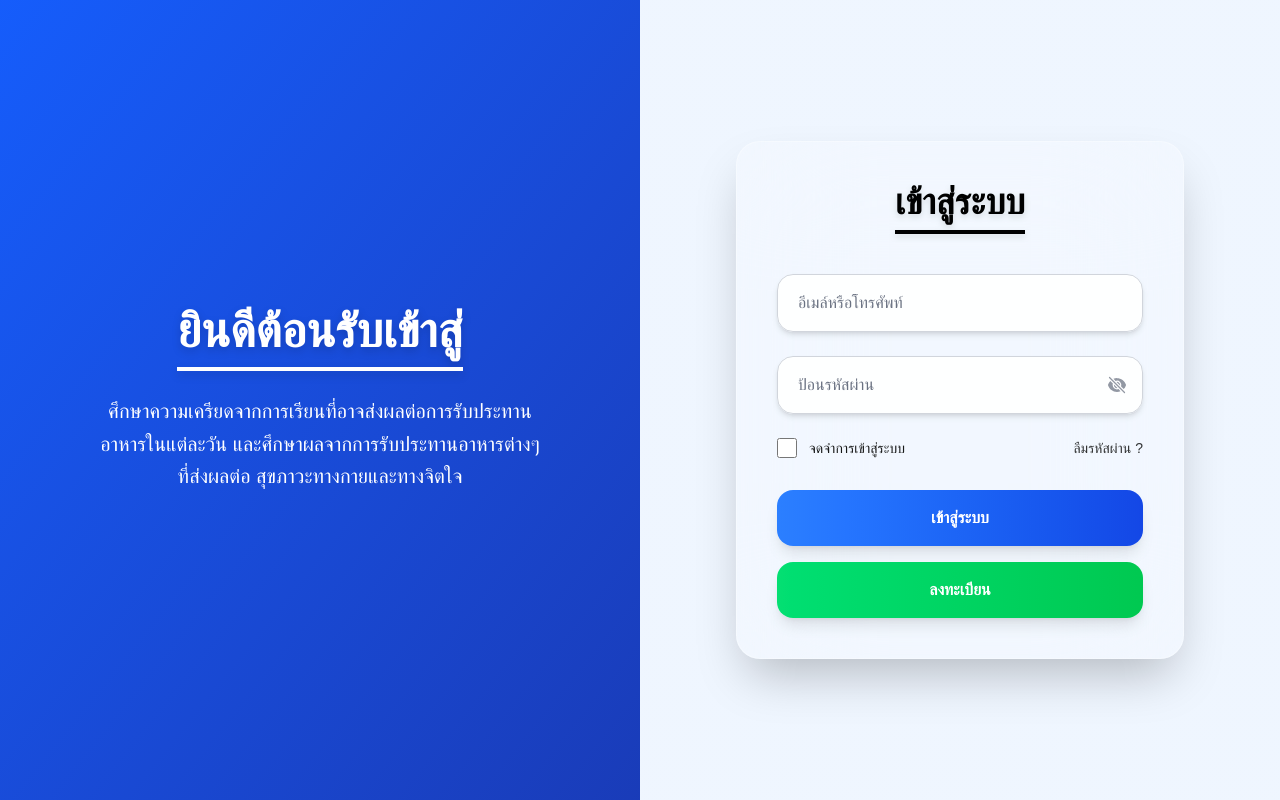
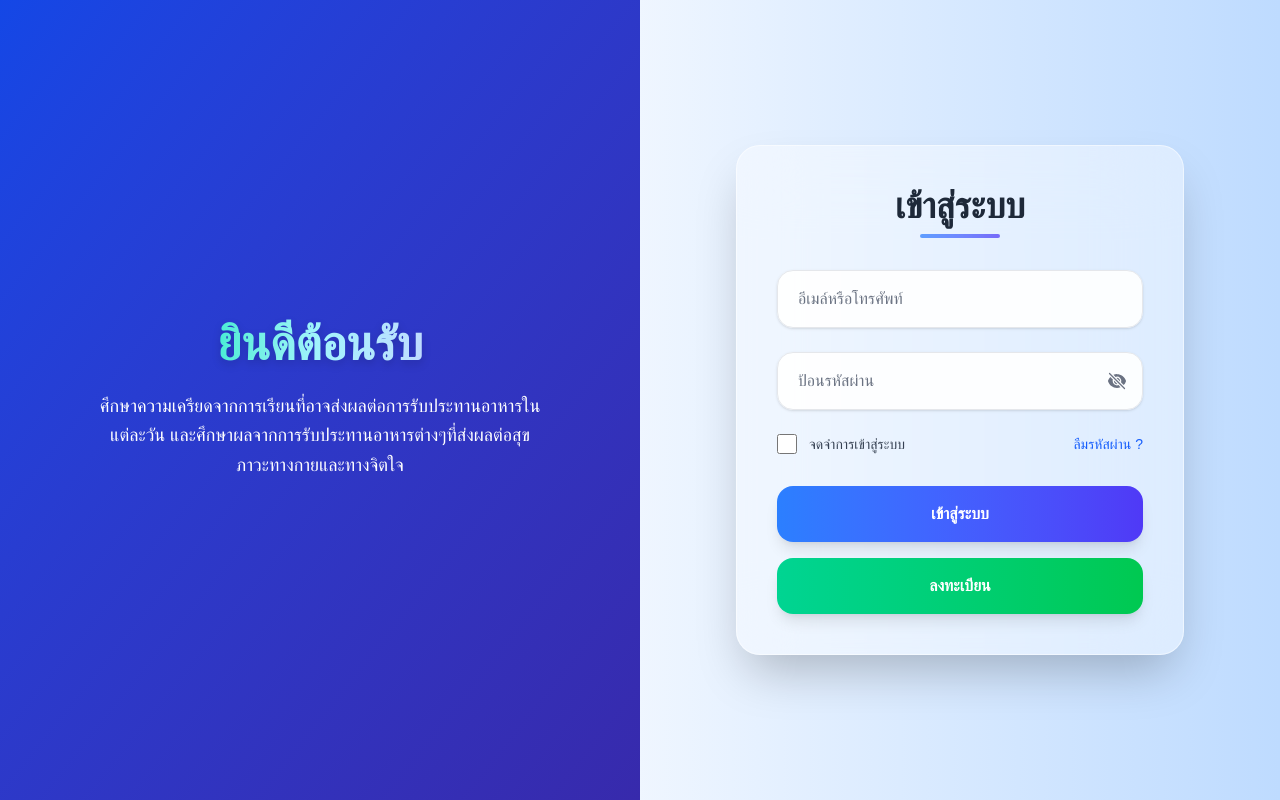
Before and after one commit to pskjksr/NutriImpact, a Next.js app: page / in a window 1280 px wide. Built offline with nearby package versions, Linux system fonts and the light colour scheme.

Commit message:
motion Login password sign up

```diff
--- a/src/app/Login/page.tsx
+++ b/src/app/Login/page.tsx
@@ -5,7 +5,6 @@ import { EyeIcon, EyeSlashIcon } from "@heroicons/react/24/solid";
 import Link from "next/link";
 import { motion } from "framer-motion";
 
-// LoginPage component
 export default function LoginPage() {
   const [email, setEmail] = useState<string>("");
   const [password, setPassword] = useState<string>("");
@@ -17,50 +16,68 @@ export default function LoginPage() {
     console.log({ email, password, remember });
   };
 
+  // Animation variants
+  const fadeInUp = {
+    hidden: { opacity: 0, y: 30 },
+    visible: (i: number) => ({
+      opacity: 1,
+      y: 0,
+      transition: { duration: 0.6, delay: i * 0.15 },
+    }),
+  };
+
   return (
-    <div className="flex flex-col md:flex-row min-h-screen bg-gradient-to-r from-blue-100 via-blue-50 to-blue-50">
+    <div className="flex flex-col md:flex-row min-h-screen bg-gradient-to-r from-blue-100 via-blue-50 to-blue-200">
       {/* Left side - Animated Text */}
-      <div className="w-full md:w-1/2 hidden md:flex justify-center items-center p-12 bg-gradient-to-br from-blue-600 to-blue-800">
+      <div className="w-full md:w-1/2 hidden md:flex justify-center items-center p-12 bg-gradient-to-br from-blue-700 to-indigo-800">
         <div className="max-w-md text-center text-white">
           <motion.h1
+            suppressHydrationWarning
             initial={{ opacity: 0, y: -30 }}
             animate={{ opacity: 1, y: 0 }}
             transition={{ duration: 1 }}
-            className="text-4xl md:text-5xl font-extrabold mb-6 drop-shadow-lg"
+            className="text-5xl font-extrabold mb-6 drop-shadow-lg"
           >
-            <span className="inline-block relative after:content-[''] after:block after:w-full after:border-b-4 after:border-white after:mt-3">
-              ยินดีต้อนรับเข้าสู่
+            <span className="bg-gradient-to-r from-teal-300 via-cyan-200 to-blue-200 bg-clip-text text-transparent">
+              ยินดีต้อนรับ
             </span>
           </motion.h1>
 
           <motion.p
+            suppressHydrationWarning
             initial={{ opacity: 0, y: 20 }}
             animate={{ opacity: 1, y: 0 }}
             transition={{ duration: 1.2, delay: 0.5 }}
-            className="text-lg md:text-xl leading-relaxed opacity-90"
+            className="text-lg leading-relaxed opacity-90"
           >
             ศึกษาความเครียดจากการเรียนที่อาจส่งผลต่อการรับประทานอาหารในแต่ละวัน
-            และศึกษาผลจากการรับประทานอาหารต่างๆ ที่ส่งผลต่อ
-            สุขภาวะทางกายและทางจิตใจ
+            และศึกษาผลจากการรับประทานอาหารต่างๆที่ส่งผลต่อสุขภาวะทางกายและทางจิตใจ
           </motion.p>
         </div>
       </div>
 
       {/* Right side - Login form */}
       <div className="w-full md:w-1/2 flex items-center justify-center px-6 py-12 md:py-0">
-        <form
+        <motion.form
           onSubmit={handleLogin}
-          className="bg-white/20 backdrop-blur-3xl rounded-3xl shadow-2xl w-full max-w-md p-10 border border-white/30 transition-all duration-300 hover:shadow-3xl"
+          initial="hidden"
+          animate="visible"
+          className="bg-white/40 backdrop-blur-2xl rounded-3xl shadow-2xl w-full max-w-md p-10 border border-white/50 hover:shadow-blue-300/50 transition-all duration-500"
         >
           {/* Title */}
-          <div className="flex justify-center mb-10">
-            <h2 className="text-3xl md:text-4xl font-bold text-black relative inline-block after:content-[''] after:block after:w-full after:border-b-4 after:border-black after:mt-2 drop-shadow-md">
+          <motion.div
+            variants={fadeInUp}
+            custom={0}
+            className="flex justify-center mb-8"
+          >
+            <h2 className="text-4xl font-extrabold text-gray-800 text-center">
               เข้าสู่ระบบ
+              <span className="block w-20 mx-auto mt-2 h-1 bg-gradient-to-r from-blue-500 to-indigo-600 rounded-full animate-pulse"></span>
             </h2>
-          </div>
+          </motion.div>
 
           {/* Email */}
-          <div className="mb-6">
+          <motion.div variants={fadeInUp} custom={1} className="mb-6">
             <input
               type="text"
               placeholder="อีเมล์หรือโทรศัพท์"
@@ -68,12 +85,12 @@ export default function LoginPage() {
               onChange={(e: ChangeEvent<HTMLInputElement>) =>
                 setEmail(e.target.value)
               }
-              className="w-full px-5 py-4 rounded-2xl bg-white/90 border border-gray-300 focus:ring-2 focus:ring-blue-400 focus:outline-none shadow-md placeholder:text-gray-500 transition duration-300 hover:shadow-xl focus:shadow-xl"
+              className="w-full px-5 py-4 rounded-2xl bg-white/90 border border-gray-200 focus:ring-2 focus:ring-blue-400 focus:outline-none shadow-sm placeholder:text-gray-500 transition-all duration-300 hover:shadow-md focus:shadow-xl"
             />
-          </div>
+          </motion.div>
 
-          {/* Password with toggle */}
-          <div className="relative mb-6">
+          {/* Password */}
+          <motion.div variants={fadeInUp} custom={2} className="relative mb-6">
             <input
               type={showPassword ? "text" : "password"}
               placeholder="ป้อนรหัสผ่าน"
@@ -81,7 +98,7 @@ export default function LoginPage() {
               onChange={(e: ChangeEvent<HTMLInputElement>) =>
                 setPassword(e.target.value)
               }
-              className="w-full px-5 py-4 rounded-2xl bg-white/90 border border-gray-300 focus:ring-2 focus:ring-blue-400 focus:outline-none shadow-md placeholder:text-gray-500 transition pr-12 duration-300 hover:shadow-xl focus:shadow-xl"
+              className="w-full px-5 py-4 rounded-2xl bg-white/90 border border-gray-200 focus:ring-2 focus:ring-blue-400 focus:outline-none shadow-sm placeholder:text-gray-500 transition duration-300 hover:shadow-md focus:shadow-xl pr-12"
             />
             <button
               type="button"
@@ -92,16 +109,20 @@ export default function LoginPage() {
               className="absolute top-1/2 right-4 -translate-y-1/2 text-gray-500 hover:text-blue-600 transition duration-300"
             >
               {showPassword ? (
-                <EyeIcon className="w-5 h-5 animate-bounce" />
+                <EyeIcon className="w-5 h-5" />
               ) : (
-                <EyeSlashIcon className="w-5 h-5 animate-pulse" />
+                <EyeSlashIcon className="w-5 h-5" />
               )}
             </button>
-          </div>
+          </motion.div>
 
           {/* Remember & Forgot */}
-          <div className="flex items-center justify-between mb-8 text-sm">
-            <label className="flex items-center gap-3 text-black/90 select-none">
+          <motion.div
+            variants={fadeInUp}
+            custom={3}
+            className="flex items-center justify-between mb-8 text-sm"
+          >
+            <label className="flex items-center gap-3 text-gray-700 select-none">
               <input
                 type="checkbox"
                 checked={remember}
@@ -113,30 +134,38 @@ export default function LoginPage() {
               จดจำการเข้าสู่ระบบ
             </label>
             <a
-              href="#"
-              className="text-black/80 hover:text-blue-600 hover:underline transition duration-200"
+              href="/resetpassword"
+              className="text-blue-600 hover:underline transition duration-200"
             >
               ลืมรหัสผ่าน ?
             </a>
-          </div>
+          </motion.div>
 
           {/* Buttons */}
-          <button
+          <motion.button
+            variants={fadeInUp}
+            custom={4}
+            whileHover={{ scale: 1.05 }}
+            whileTap={{ scale: 0.97 }}
             type="submit"
-            className="w-full py-4 mb-4 bg-gradient-to-r from-blue-500 to-blue-700 text-white font-semibold rounded-2xl shadow-lg hover:from-blue-600 hover:to-blue-800 transition transform hover:scale-105 hover:shadow-blue-500/50 duration-300"
+            className="w-full py-4 mb-4 bg-gradient-to-r from-blue-500 to-indigo-600 text-white font-semibold rounded-2xl shadow-lg hover:shadow-blue-400/60 transition duration-300"
           >
             เข้าสู่ระบบ
-          </button>
+          </motion.button>
 
           <Link href="/SingUp">
-            <button
+            <motion.button
+              variants={fadeInUp}
+              custom={5}
+              whileHover={{ scale: 1.05 }}
+              whileTap={{ scale: 0.97 }}
               type="button"
-              className="w-full py-4 bg-gradient-to-r from-green-400 to-green-500 text-white font-semibold rounded-2xl shadow-lg hover:from-green-500 hover:to-green-600 transition transform hover:scale-105 hover:shadow-green-400/50 duration-300"
+              className="w-full py-4 bg-gradient-to-r from-emerald-400 to-green-500 text-white font-semibold rounded-2xl shadow-lg hover:shadow-green-400/60 transition duration-300"
             >
               ลงทะเบียน
-            </button>
+            </motion.button>
           </Link>
-        </form>
+        </motion.form>
       </div>
     </div>
   );
--- a/src/app/SingUp/page.tsx
+++ b/src/app/SingUp/page.tsx
@@ -2,6 +2,7 @@
 import { useState, ChangeEvent, FormEvent } from "react";
 import { EyeIcon, EyeSlashIcon } from "@heroicons/react/24/solid";
 import Link from "next/link";
+import { motion } from "framer-motion";
 
 export default function SignupForm() {
   const [email, setEmail] = useState<string>("");
@@ -13,34 +14,57 @@ export default function SignupForm() {
   const handleSignup = (e: FormEvent<HTMLFormElement>) => {
     e.preventDefault();
     console.log({ email, password, confirmPassword });
+    // TODO: call API -> ถ้าสำเร็จ redirect ไป login
+  };
+
+  const fadeInUp = {
+    hidden: { opacity: 0, y: 30 },
+    visible: (i: number) => ({
+      opacity: 1,
+      y: 0,
+      transition: { duration: 0.6, delay: i * 0.15 },
+    }),
   };
 
   return (
-    <div className="min-h-screen bg-gradient-to-b from-blue-100 via-white to-blue-100 px-4 py-10 flex justify-center font-sans">
-      <div className="grid md:grid-cols-2 bg-white rounded-2xl shadow-lg overflow-hidden w-full max-w-4xl">
+    <div className="min-h-screen bg-gradient-to-b from-blue-100 via-white to-blue-100 px-4 py-10 flex justify-center items-center font-sans">
+      <div className="grid md:grid-cols-2 bg-white/40 backdrop-blur-2xl rounded-3xl shadow-2xl overflow-hidden w-full max-w-5xl border border-white/50">
         {/* Left Side */}
-        <div className="hidden md:flex items-center justify-center bg-white p-6">
+        <motion.div
+          initial={{ opacity: 0, x: -40 }}
+          animate={{ opacity: 1, x: 0 }}
+          transition={{ duration: 1 }}
+          className="hidden md:flex items-center justify-center bg-gradient-to-br p-8"
+        >
           <img
             src="/Human.png"
             alt="signup"
-            className="rounded-xl object-cover"
+            className="rounded-2xl shadow-xl w-4/5 h-auto object-contain hover:scale-105 transition-transform duration-500"
           />
-        </div>
+        </motion.div>
 
         {/* Right Side (Form) */}
         <div className="flex items-center justify-center w-full px-6 py-12 md:py-0">
-          <form
+          <motion.form
             onSubmit={handleSignup}
-            className="bg-white rounded-3xl shadow-xl w-full max-w-md p-10 border border-gray-200 transition-all duration-300 hover:shadow-2xl"
+            initial="hidden"
+            animate="visible"
+            className="bg-white/70 backdrop-blur-xl rounded-3xl shadow-xl w-full max-w-md p-10 border border-gray-200 hover:shadow-2xl transition-all duration-500"
           >
-            <div className="flex justify-center mb-10">
-              <h2 className="text-3xl md:text-4xl font-bold text-black relative inline-block after:content-[''] after:block after:w-full after:border-b-4 after:border-black after:mt-2 drop-shadow-md">
+            {/* Title */}
+            <motion.div
+              variants={fadeInUp}
+              custom={0}
+              className="flex justify-center mb-8"
+            >
+              <h2 className="text-4xl font-extrabold text-gray-900 text-center">
                 สร้างบัญชี
+                <span className="block w-24 mx-auto mt-3 h-1 bg-gradient-to-r from-blue-500 to-indigo-600 rounded-full animate-pulse"></span>
               </h2>
-            </div>
+            </motion.div>
 
             {/* Email */}
-            <div className="mb-6">
+            <motion.div variants={fadeInUp} custom={1} className="mb-6">
               <input
                 type="text"
                 placeholder="อีเมล์หรือโทรศัพท์"
@@ -48,12 +72,12 @@ export default function SignupForm() {
                 onChange={(e: ChangeEvent<HTMLInputElement>) =>
                   setEmail(e.target.value)
                 }
-                className="w-full px-5 py-4 rounded-2xl bg-white/90 border border-gray-300 focus:ring-2 focus:ring-blue-400 focus:outline-none shadow-md placeholder:text-gray-500 transition duration-300 hover:shadow-xl focus:shadow-xl"
+                className="w-full px-5 py-4 rounded-2xl bg-white border border-gray-300 focus:ring-2 focus:ring-blue-400 focus:outline-none shadow-md placeholder:text-gray-500 transition-all duration-300 hover:shadow-lg focus:shadow-xl"
               />
-            </div>
+            </motion.div>
 
             {/* Password */}
-            <div className="relative mb-6">
+            <motion.div variants={fadeInUp} custom={2} className="relative mb-6">
               <input
                 type={showPassword ? "text" : "password"}
                 placeholder="ป้อนรหัสผ่าน"
@@ -61,7 +85,7 @@ export default function SignupForm() {
                 onChange={(e: ChangeEvent<HTMLInputElement>) =>
                   setPassword(e.target.value)
                 }
-                className="w-full px-5 py-4 rounded-2xl bg-white/90 border border-gray-300 focus:ring-2 focus:ring-blue-400 focus:outline-none shadow-md placeholder:text-gray-500 transition pr-12 duration-300 hover:shadow-xl focus:shadow-xl"
+                className="w-full px-5 py-4 rounded-2xl bg-white border border-gray-300 focus:ring-2 focus:ring-blue-400 focus:outline-none shadow-md placeholder:text-gray-500 transition pr-12 duration-300 hover:shadow-lg focus:shadow-xl"
               />
               <button
                 type="button"
@@ -69,18 +93,18 @@ export default function SignupForm() {
                   e.preventDefault();
                   setShowPassword((prev) => !prev);
                 }}
-                className="absolute top-1/2 right-4 -translate-y-1/2 text-gray-500 hover:text-blue-600 transition duration-300"
+                className="absolute top-1/2 right-4 -translate-y-1/2 text-gray-500 hover:text-blue-600 transition duration-200"
               >
                 {showPassword ? (
-                  <EyeIcon className="w-5 h-5 animate-bounce" />
+                  <EyeIcon className="w-5 h-5" />
                 ) : (
-                  <EyeSlashIcon className="w-5 h-5 animate-pulse" />
+                  <EyeSlashIcon className="w-5 h-5" />
                 )}
               </button>
-            </div>
+            </motion.div>
 
             {/* Confirm Password */}
-            <div className="relative mb-6">
+            <motion.div variants={fadeInUp} custom={3} className="relative mb-6">
               <input
                 type={showConfirm ? "text" : "password"}
                 placeholder="ป้อนรหัสผ่านอีกครั้ง"
@@ -88,7 +112,7 @@ export default function SignupForm() {
                 onChange={(e: ChangeEvent<HTMLInputElement>) =>
                   setConfirmPassword(e.target.value)
                 }
-                className="w-full px-5 py-4 rounded-2xl bg-white/90 border border-gray-300 focus:ring-2 focus:ring-blue-400 focus:outline-none shadow-md placeholder:text-gray-500 transition pr-12 duration-300 hover:shadow-xl focus:shadow-xl"
+                className="w-full px-5 py-4 rounded-2xl bg-white border border-gray-300 focus:ring-2 focus:ring-blue-400 focus:outline-none shadow-md placeholder:text-gray-500 transition pr-12 duration-300 hover:shadow-lg focus:shadow-xl"
               />
               <button
                 type="button"
@@ -96,26 +120,38 @@ export default function SignupForm() {
                   e.preventDefault();
                   setShowConfirm((prev) => !prev);
                 }}
-                className="absolute top-1/2 right-4 -translate-y-1/2 text-gray-500 hover:text-blue-600 transition duration-300"
+                className="absolute top-1/2 right-4 -translate-y-1/2 text-gray-500 hover:text-blue-600 transition duration-200"
               >
                 {showConfirm ? (
-                  <EyeIcon className="w-5 h-5 animate-bounce" />
+                  <EyeIcon className="w-5 h-5" />
                 ) : (
-                  <EyeSlashIcon className="w-5 h-5 animate-pulse" />
+                  <EyeSlashIcon className="w-5 h-5" />
                 )}
               </button>
-            </div>
+            </motion.div>
 
             {/* Submit */}
-            <Link href={"/Login"}>
-              <button
-                type="submit"
-                className="w-full py-4 mb-4 bg-gradient-to-r from-blue-500 to-blue-700 text-white font-semibold rounded-2xl shadow-lg hover:from-blue-600 hover:to-blue-800 transition transform hover:scale-105 hover:shadow-blue-500/50 duration-300"
-              >
-                สร้างบัญชี
-              </button>
+            <Link
+            href={"/Login"}>
+            <motion.button
+              variants={fadeInUp}
+              custom={4}
+              whileHover={{ scale: 1.05 }}
+              whileTap={{ scale: 0.97 }}
+              type="submit"
+              className="w-full py-4 mb-4 bg-gradient-to-r from-blue-500 to-indigo-600 text-white font-semibold rounded-2xl shadow-lg hover:shadow-blue-400/60 transition duration-300"
+            >
+              สร้างบัญชี
+            </motion.button>
             </Link>
-          </form>
+            {/* Already have account */}
+            <motion.p
+              variants={fadeInUp}
+              custom={5}
+              className="text-center text-gray-600 text-sm"
+            >
+            </motion.p>
+          </motion.form>
         </div>
       </div>
     </div>
--- /dev/null
+++ b/src/app/resetpassword/page.tsx
@@ -0,0 +1,83 @@
+"use client";
+
+import { useState, FormEvent, ChangeEvent } from "react";
+import { motion } from "framer-motion";
+
+export default function ForgotPasswordPage() {
+  const [input, setInput] = useState<string>("");
+
+  const handleSubmit = (e: FormEvent<HTMLFormElement>) => {
+    e.preventDefault();
+    console.log("ส่ง OTP ไปที่:", input);
+  };
+
+  return (
+    <div className="min-h-screen bg-gradient-to-br from-blue-100 via-white to-indigo-100 flex items-center justify-center px-6 py-10 font-sans">
+      <div className="grid md:grid-cols-2 bg-white/60 backdrop-blur-xl rounded-3xl shadow-2xl overflow-hidden w-full max-w-5xl border border-white/40 hover:shadow-blue-300/50 transition-all duration-500">
+        {/* Left side - Image */}
+        <motion.div
+          initial={{ opacity: 0, x: -40 }}
+          animate={{ opacity: 1, x: 0 }}
+          transition={{ duration: 0.8 }}
+          className="hidden md:flex items-center justify-center bg-gradient-to-b from-white/20 to-white/60 p-8"
+        >
+          <img
+            src="/Women.png"
+            alt="Forgot Password"
+            className="rounded-2xl shadow-xl w-4/5 h-auto object-contain hover:scale-105 transition-transform duration-500"
+          />
+        </motion.div>
+
+        {/* Right side - Form */}
+        <motion.div
+          initial={{ opacity: 0, x: 40 }}
+          animate={{ opacity: 1, x: 0 }}
+          transition={{ duration: 0.8, delay: 0.2 }}
+          className="flex items-center justify-center w-full px-8 py-12"
+        >
+          <form
+            onSubmit={handleSubmit}
+            className="bg-white/80 backdrop-blur-lg rounded-3xl shadow-xl w-full max-w-md p-10 border border-gray-200 hover:shadow-2xl transition-all duration-500"
+          >
+            {/* Title */}
+            <div className="flex justify-center mb-8">
+              <h2 className="text-4xl font-extrabold text-gray-900 relative text-center">
+                ลืมรหัสผ่าน
+                <span className="block w-24 mx-auto mt-3 h-1 bg-gradient-to-r from-blue-500 to-indigo-600 rounded-full animate-pulse"></span>
+              </h2>
+            </div>
+
+            <p className="text-center text-gray-600 mb-10 text-sm md:text-base leading-relaxed">
+              กรอกอีเมลหรือหมายเลขโทรศัพท์ของคุณ
+              <br />
+              เพื่อรับรหัส OTP สำหรับการตั้งรหัสผ่านใหม่
+            </p>
+
+            {/* Input */}
+            <div className="mb-6">
+              <input
+                type="text"
+                placeholder="อีเมล์หรือโทรศัพท์"
+                value={input}
+                onChange={(e: ChangeEvent<HTMLInputElement>) =>
+                  setInput(e.target.value)
+                }
+                className="w-full px-5 py-4 rounded-2xl bg-white/90 border border-gray-300 focus:ring-2 focus:ring-blue-400 focus:outline-none shadow-sm placeholder:text-gray-500 transition duration-300 hover:shadow-md focus:shadow-xl"
+              />
+            </div>
+
+            {/* Button */}
+            <motion.button
+              whileHover={{ scale: 1.05 }}
+              whileTap={{ scale: 0.97 }}
+              type="submit"
+              className="w-full py-4 mb-2 bg-gradient-to-r from-blue-500 to-indigo-600 text-white font-semibold rounded-2xl shadow-lg hover:from-blue-600 hover:to-indigo-700 hover:shadow-blue-400/60 transition-all duration-300"
+            >
+              รับรหัส OTP
+            </motion.button>
+          </form>
+        </motion.div>
+      </div>
+    </div>
+  );
+}
```
Also changed, not shown: public/Women.png (added).
